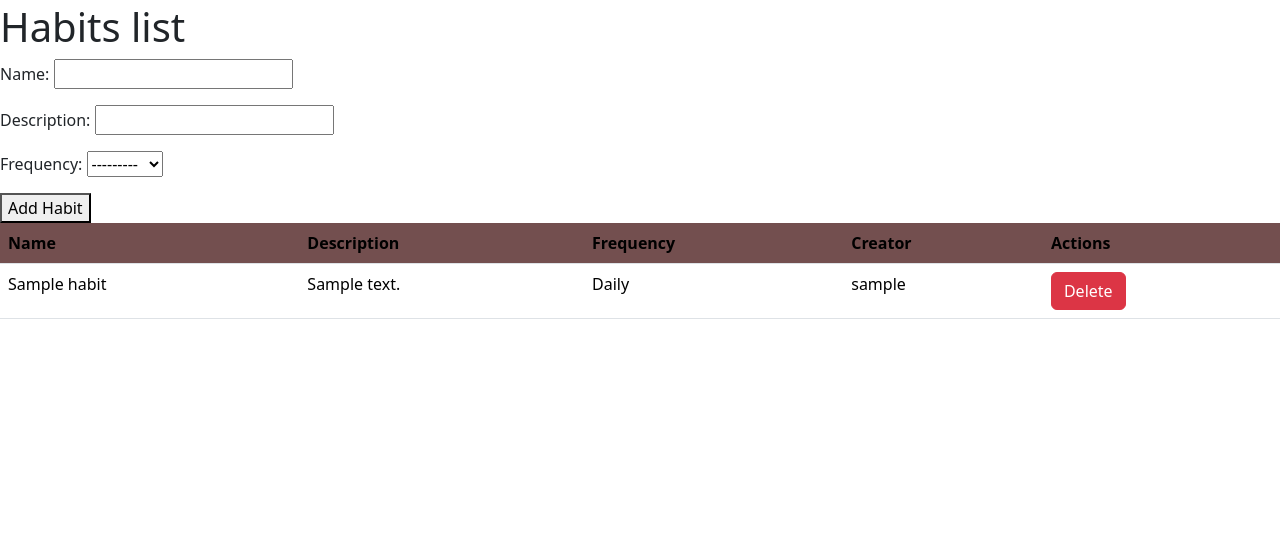
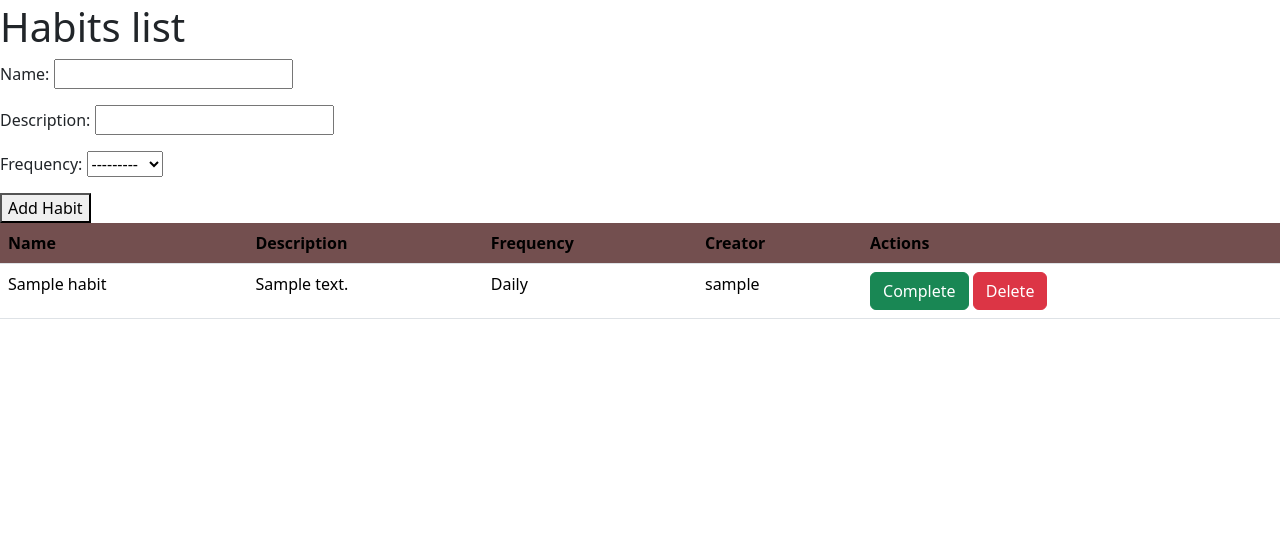
Before and after one commit to PeaJaySee/habit_forma_work, a Django app: page / in a window 1280 px wide. Shown: the part 53-603 px from the top of the page. Run offline with Django 5.2, Linux system fonts and the light colour scheme; a user stored in the database is signed in; tables that the repository leaves empty hold one stand-in row (values such as "Sample post"); some libraries are stand-ins or nearby versions.

Commit message:
complete button added

```diff
--- a/tracker/models.py
+++ b/tracker/models.py
@@ -1,5 +1,6 @@
 from django.db import models
 from django.contrib.auth.models import User
+from datetime import date
 
 class Habit(models.Model):
     name = models.CharField(max_length=100)
@@ -7,9 +8,15 @@ class Habit(models.Model):
     frequency = models.CharField(max_length=20, choices=[('Daily', 'Daily'), ('Weekly', 'Weekly')])
     user = models.ForeignKey(User, on_delete=models.CASCADE)
     is_complete = models.BooleanField(default=False)
+    completion_date = models.DateField(null=True, blank=True)
 
     def __str__(self):
         return self.name
+
+    def mark_complete(self):
+        self.is_complete = True
+        self.completion_date = date.today()
+        self.save()
 
 class Progress(models.Model):
     habit = models.ForeignKey(Habit, on_delete=models.CASCADE)
--- a/tracker/templates/tracker/habit_list.html
+++ b/tracker/templates/tracker/habit_list.html
@@ -26,12 +26,18 @@
                 <td>{{ habit.frequency }}</td>
                 <td>{{ habit.user }}</td>
                 <td>
+
+                    <form method="post" style="display:inline;">
+                        {% csrf_token %}
+                        <input type="hidden" name="habit_id" value="{{ habit.id }}">
+                        <button type="submit" name="complete" class="btn btn-success">Complete</button>
+                    </form>
+
                     <form method="post" style="display:inline;">
                         {% csrf_token %}
                         <input type="hidden" name="habit_id" value="{{ habit.id }}">
                         <button type="submit" name="delete" class="btn btn-danger">Delete</button>
                     </form>
-                </form>
                 </td>
             </tr>
             {% endfor %}
--- a/tracker/views.py
+++ b/tracker/views.py
@@ -31,5 +31,12 @@ class HabitListView(LoginRequiredMixin, ListView, FormView):
             habit = get_object_or_404(Habit, id=habit_id, user=request.user)
             habit.delete()
             return redirect('home')
+
+        elif 'complete' in request.POST:
+            habit_id = request.POST.get('habit_id')
+            habit = get_object_or_404(Habit, id=habit_id, user=request.user)
+            habit.mark_complete()
+            return redirect('home')
+
         else:
             return super().post(request, *args, **kwargs)
```
Also changed, not shown: tracker/migrations/0004_habit_completion_date.py (added).
